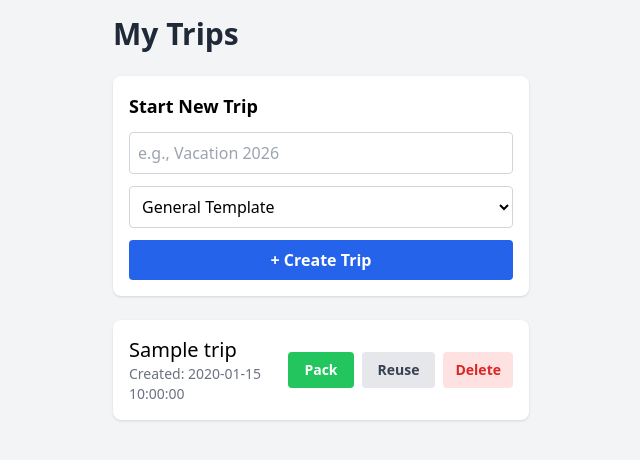
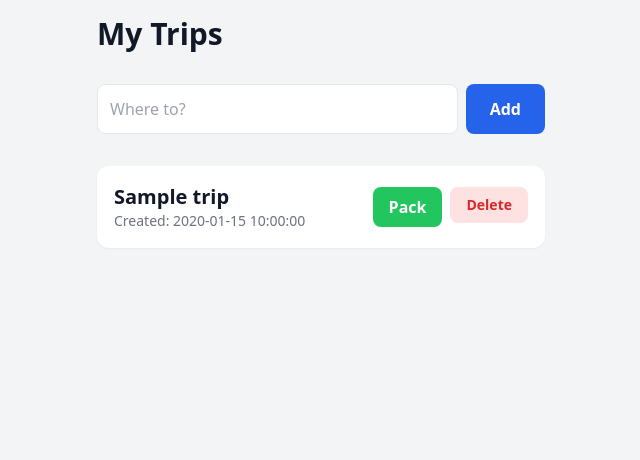
Before and after one commit to lilcheeks/travel-pack-companion, a Flask app: page / in a window 1280 px wide. Shown: the top 460 px of the page, without its empty margins (319-959 px from the left). Run offline with Flask 3, Linux system fonts and the light colour scheme; tables that the repository leaves empty hold one stand-in row (values such as "Sample post"); some libraries are stand-ins or nearby versions.

Commit message:
Update index.html
added dark mode

```diff
--- a/templates/index.html
+++ b/templates/index.html
@@ -5,54 +5,37 @@
     <meta name="viewport" content="width=device-width, initial-scale=1.0">
     <title>Travel Packer</title>
     <script src="https://cdn.tailwindcss.com"></script>
-    <style>
-        .item-checked { text-decoration: line-through; opacity: 0.5; }
-        input[type="checkbox"] { transform: scale(1.5); }
-    </style>
 </head>
-<body class="bg-gray-100 font-sans">
-    <div class="max-w-md mx-auto p-4">
-        <header class="mb-6">
-            <h1 class="text-3xl font-bold text-gray-800">My Trips</h1>
+<body class="bg-gray-100 dark:bg-gray-900 text-gray-900 dark:text-gray-100 p-4 transition-colors duration-200">
+    <div class="max-w-md mx-auto">
+        <header class="flex justify-between items-center mb-8">
+            <h1 class="text-3xl font-bold">My Trips</h1>
         </header>
 
-        <section class="bg-white p-4 rounded-lg shadow mb-6">
-            <h2 class="text-lg font-semibold mb-3">Start New Trip</h2>
-            <form action="/create_trip" method="POST" class="space-y-3">
-                <input type="text" name="name" placeholder="e.g., Vacation 2026" required
-                    class="w-full p-2 border rounded border-gray-300">
-                <select name="template" class="w-full p-2 border rounded border-gray-300 bg-white">
-                    <option value="General">General Template</option>
-                    <option value="Cottage">Cottage/Seasonal</option>
-                </select>
-                <button type="submit" class="w-full bg-blue-600 text-white py-2 rounded font-bold hover:bg-blue-700">
-                    + Create Trip
-                </button>
-            </form>
-        </section>
+        <form action="/create_trip" method="POST" class="mb-8">
+            <div class="flex gap-2">
+                <input type="text" name="name" placeholder="Where to?" required
+                    class="flex-1 p-3 border rounded-lg dark:bg-gray-800 dark:border-gray-700 dark:text-white">
+                <button type="submit" class="bg-blue-600 text-white px-6 py-3 rounded-lg font-bold">Add</button>
+            </div>
+        </form>
 
-        <section class="space-y-4">
+        <div class="space-y-4">
             {% for trip in trips %}
-            <div class="bg-white p-4 rounded-lg shadow flex justify-between items-center">
+            <div class="bg-white dark:bg-gray-800 p-4 rounded-xl shadow-sm flex justify-between items-center border border-transparent dark:border-gray-700">
                 <div>
-                    <h3 class="text-xl font-medium">{{ trip.name }}</h3>
-                    <p class="text-sm text-gray-500">Created: {{ trip.date if trip.date else 'Recently' }}</p>
+                    <h3 class="text-xl font-semibold">{{ trip.name }}</h3>
+                    <p class="text-sm text-gray-500 dark:text-gray-400">Created: {{ trip.date }}</p>
                 </div>
-                <div class="flex space-x-2">
-                    <a href="/trip/{{ trip.id }}" class="bg-green-500 text-white px-4 py-2 rounded text-sm font-bold">Pack</a>
-
-                    <form action="/clone_trip/{{ trip.id }}" method="POST" onsubmit="return confirm('Reuse this list for a new trip?')">
-                        <input type="hidden" name="new_name" value="{{ trip.name }} (Copy)">
-                        <button type="submit" class="bg-gray-200 text-gray-700 px-4 py-2 rounded text-sm font-bold">Reuse</button>
-                    </form>
-
-                    <form action="/delete_trip/{{ trip.id }}" method="POST" onsubmit="return confirm('Delete this trip forever?')">
-                    <button type="submit" class="bg-red-100 text-red-600 px-3 py-2 rounded text-sm font-bold">Delete</button>
+                <div class="flex gap-2">
+                    <a href="/trip/{{ trip.id }}" class="bg-green-500 text-white px-4 py-2 rounded-lg font-bold">Pack</a>
+                    <form action="/delete_trip/{{ trip.id }}" method="POST" onsubmit="return confirm('Delete trip?')">
+                        <button type="submit" class="bg-red-100 dark:bg-red-900/30 text-red-600 dark:text-red-400 px-4 py-2 rounded-lg font-bold text-sm">Delete</button>
                     </form>
                 </div>
             </div>
             {% endfor %}
-        </section>
+        </div>
     </div>
 </body>
 </html>
```
